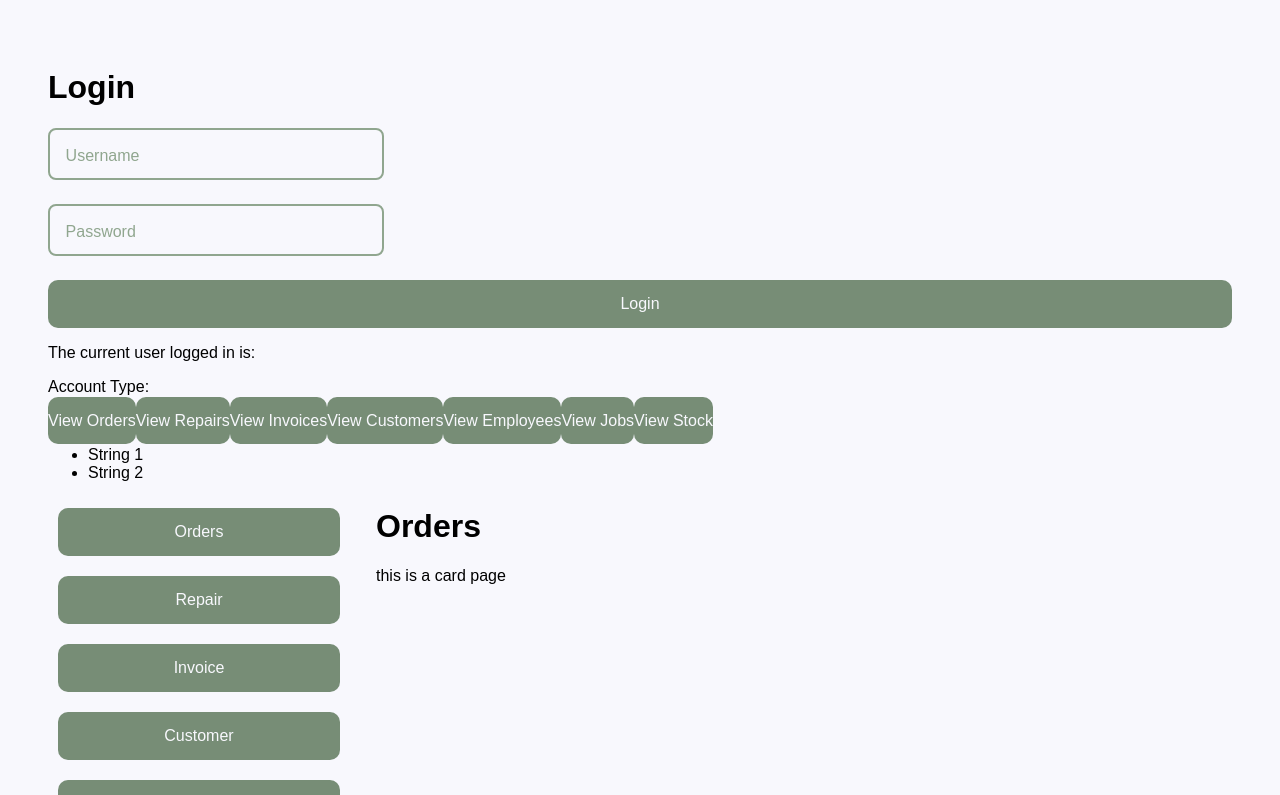
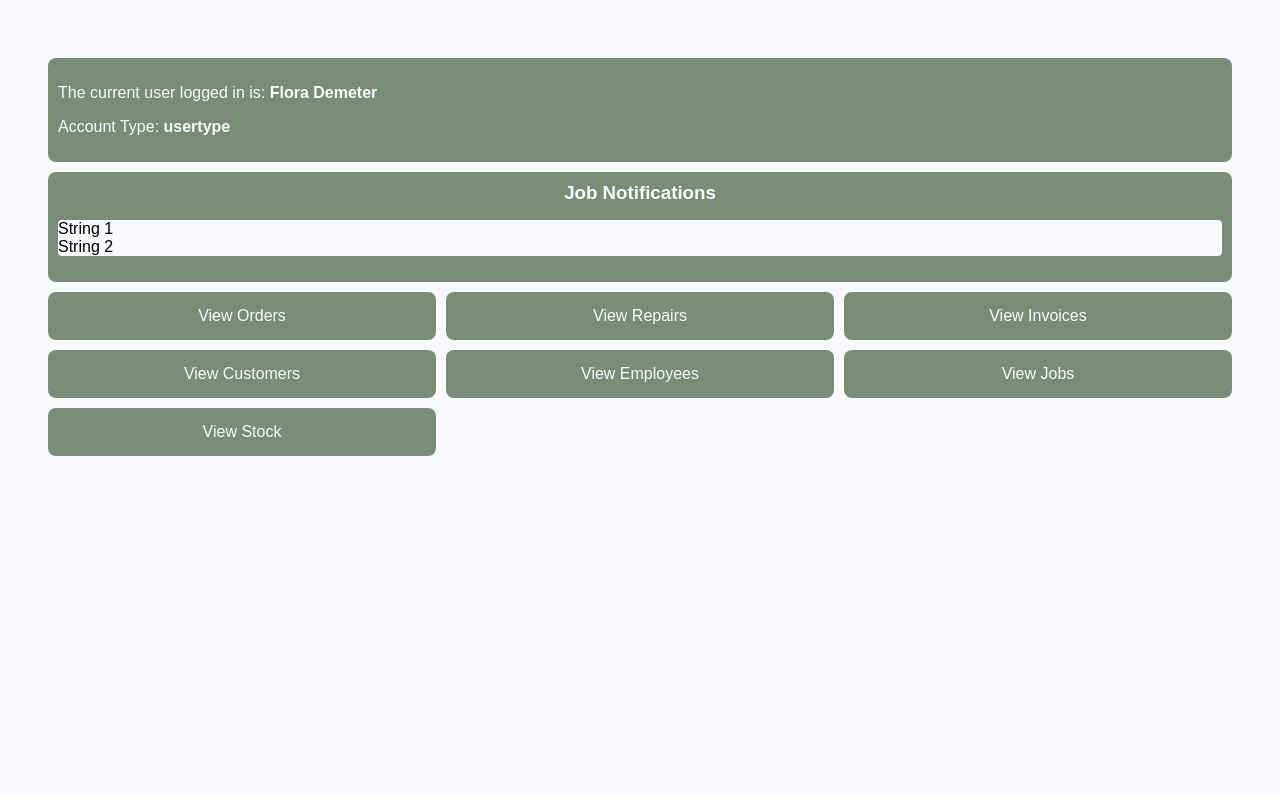
Before and after one commit to FloraDemeter/demeterbootsapp, a React (Create React App) app in the folder demeterbootsapp/: page /landing in a window 1280 px wide. Shown: the top 795 px of the page. Built offline with nearby package versions, Linux system fonts and the light colour scheme.

Commit message:
additional styling for landing and login. Set up routes for redirection

```diff
--- a/demeterbootsapp/package.json
+++ b/demeterbootsapp/package.json
@@ -13,7 +13,8 @@
     "@types/react-dom": "^19.0.3",
     "react": "^19.0.0",
     "react-dom": "^19.0.0",
-    "react-scripts": "5.0.1",
+    "react-router-dom": "^7.2.0",
+    "react-scripts": "^5.0.1",
     "typescript": "^4.9.5",
     "web-vitals": "^2.1.4"
   },
--- /dev/null
+++ b/demeterbootsapp/src/App.tsx
@@ -0,0 +1,30 @@
+import React from 'react';
+import { useEffect}  from 'react';
+import ReactDOM from 'react-dom/client';
+import { BrowserRouter as Router, Routes, Route, Navigate} from 'react-router-dom';
+import { useLocation } from 'react-router-dom';
+import MainTemplate from './maintemplate';
+import Landing from './landing';
+import Login from './login';
+
+const App: React.FC = () => {
+    const currentLocation = useLocation();
+
+    useEffect(() => {
+        if (currentLocation.pathname === '/') {
+            document.body.style.backgroundColor = "#90a68f"
+        } else {
+            document.body.style.backgroundColor = "#F8F8FD"
+        }
+    })
+
+    return (
+            <Routes>
+                <Route path="/" element={<Login />} />
+                <Route path="/landing" element={<Landing username="Flora Demeter" usertype="Administrator" />} />
+                <Route path="/:contentType" element={<MainTemplate />} />
+            </Routes>
+    );
+};
+
+export default App;
--- a/demeterbootsapp/src/index.tsx
+++ b/demeterbootsapp/src/index.tsx
@@ -1,16 +1,17 @@
 import React from 'react';
 import ReactDOM from 'react-dom/client';
-import MainTemplate from './maintemplate';
-import Landing from './landing';
-import Login from './login';
+import App from './App';
+import './styling/maincontent.scss';
+import './styling/components/components.scss';
+import { BrowserRouter as Router } from 'react-router-dom';
 
 const root = ReactDOM.createRoot(
   document.getElementById('root') as HTMLElement
 );
 root.render(
   <React.StrictMode>
-    <Login />
-    <Landing/>
-    <MainTemplate />
+    <Router>
+      <App />
+    </Router>
   </React.StrictMode>
 );
--- a/demeterbootsapp/src/landing.tsx
+++ b/demeterbootsapp/src/landing.tsx
@@ -1,16 +1,26 @@
 import React from 'react';
 import { RedirectButton } from './components/button';
 import List from './components/list';
+import './styling/components/components.scss'
 
-const Landing: React.FC = () => {
+interface LandingProps {
+    username: string;
+    usertype: string;
+}
+
+const Landing: React.FC<LandingProps> = ({username, usertype}) => {
     return (
         <div className="landing">
             <div className="userinfo">
-                <p>The current user logged in is:</p>
-                <p>Account Type:</p>
+                <p>The current user logged in is:&nbsp;<span>{username}</span></p>
+                <p>Account Type:&nbsp;<span>usertype</span></p>
+            </div>
+            <div className="jobNotifs">
+                <h3>Job Notifications</h3>
+                <List data={["String 1", "String 2"]} />
             </div>
             <div className="buttons">
-                <RedirectButton href="/orders">View Orders</RedirectButton>
+                <RedirectButton href="/order">View Orders</RedirectButton>
                 <RedirectButton href="/repair">View Repairs</RedirectButton>
                 <RedirectButton href="/invoice">View Invoices</RedirectButton>
                 <RedirectButton href="/customer">View Customers</RedirectButton>
@@ -18,9 +28,6 @@ const Landing: React.FC = () => {
                 <RedirectButton href="/jobs">View Jobs</RedirectButton>
                 <RedirectButton href="/stock">View Stock</RedirectButton>
             </div>
-            <div className="jobNotifs">
-                <List data={["String 1", "String 2"]} />
-            </div>
         </div>
     );
 };
--- a/demeterbootsapp/src/login.tsx
+++ b/demeterbootsapp/src/login.tsx
@@ -1,12 +1,19 @@
 import React from "react";
+import { useNavigate } from "react-router-dom";
 import TextField from "./components/textfield";
 import { Button } from "./components/button";
 
 const Login: React.FC = () => {
+    const navigate = useNavigate();
+
+    const handleLogin = (e: React.FormEvent) => {
+        e.preventDefault();
+        navigate("/landing");
+    }
     return (
-        <div>
+        <div className="login">
             <h1>Login</h1>
-            <form>
+            <form onSubmit={handleLogin}>
                 <TextField label="Username" />
                 <TextField label="Password" type="password" />
                 <Button variant="primary" type="submit" >Login</Button>
--- a/demeterbootsapp/src/maintemplate.tsx
+++ b/demeterbootsapp/src/maintemplate.tsx
@@ -1,16 +1,32 @@
-import React from 'react';
-import "./styling/components/components.scss";
-import "./styling/maincontent.scss";
-import SideMenu from './sidemenu';
-import Content from './content';
+import React from "react";
+import { useParams, useSearchParams, Navigate } from "react-router-dom";
+import SideMenu from "./sidemenu";
+import Content from "./content";
 
-function MainTemplate() {
-  return (
-    <div className="main">
-      <SideMenu />
-      <Content type="card" content="order" data={[]}/>
-    </div>
-  );
-}
+// Define allowed content types
+type ContentType = "order" | "repair" | "invoice" | "customer" | "employee" | "jobs" | "stock";
+
+const MainTemplate: React.FC = () => {
+    const { contentType } = useParams<{ contentType?: string }>();
+    const [searchParams] = useSearchParams();
+
+    // Ensure contentType is valid
+    const validContentTypes: ContentType[] = ["order", "repair", "invoice", "customer", "employee", "jobs", "stock"];
+
+    if (!contentType || !validContentTypes.includes(contentType as ContentType)) {
+        return <Navigate to="/landing" replace />;
+    }
+
+    // Determine view type
+    const viewParam = searchParams.get("view");
+    const contentTypeView = viewParam ? "card" : "list";
+
+    return (
+        <div className="main">
+            <SideMenu />
+            <Content type={contentTypeView} content={contentType as ContentType} data={[]} />
+        </div>
+    );
+};
 
 export default MainTemplate;
--- a/demeterbootsapp/src/sidemenu.tsx
+++ b/demeterbootsapp/src/sidemenu.tsx
@@ -7,13 +7,13 @@ const SideMenu: React.FC = () => {
     return (
         <div className="side-menu">
             <RedirectButton href="/orders" variant="primary">Orders</RedirectButton>
-            <RedirectButton href="/repairs" variant="primary">Repair</RedirectButton>
+            <RedirectButton href="/repair" variant="primary">Repair</RedirectButton>
             <RedirectButton href="/invoice" variant="primary">Invoice</RedirectButton>
             <RedirectButton href="/customer" variant="primary">Customer</RedirectButton>
             <RedirectButton href="/employee" variant="primary">Employee</RedirectButton>
             <RedirectButton href="/stock" variant="primary">Stock</RedirectButton>
             <RedirectButton href="/jobs" variant="primary">Jobs</RedirectButton>
-            <RedirectButton href="/" variant="primary">Return to landing</RedirectButton>
+            <RedirectButton href="/landing" variant="primary">Return to landing</RedirectButton>
         </div>
     );
 };
--- a/demeterbootsapp/src/styling/components/components.scss
+++ b/demeterbootsapp/src/styling/components/components.scss
@@ -42,7 +42,7 @@
         border: 1px solid $border;
         background: $background;
         transition: background 0.3s, border-color 0.3s, box-shadow 0.2s;
-        border-radius: 7px;
+        border-radius: $border-radius-size;
         vertical-align: middle;
 
         &:after {
@@ -152,8 +152,8 @@
     .txt-val {
       width: 100%;
       border: 2px solid $primary-light;
-      border-radius: 8px;
-      padding: 1.2rem 1rem 0.5rem;
+      border-radius: $border-radius-size;
+      padding: 1.2rem 0rem 0.5rem 1rem;
       font-size: 1.1rem;
       outline: none;
       background-color: $background-colour;
@@ -201,7 +201,7 @@
       width: 100%;
       border: 2px solid $primary-light;
       border-radius: 8px;
-      padding: 1.2rem 1rem 0.5rem;
+      padding: 1.2rem 0rem 0.5rem 1rem;
       font-size: 1.1rem;
       outline: none;
       background-color: $background-colour;
--- a/demeterbootsapp/src/styling/maincontent.scss
+++ b/demeterbootsapp/src/styling/maincontent.scss
@@ -3,7 +3,6 @@
 body {
     font-family: $font;
     padding: 2em;
-    background-color: $background-colour;
     margin: 1em;
 }
 
@@ -31,3 +30,62 @@ body {
         margin-top: 0;
     }
 }
+
+.landing {
+
+    .userinfo {
+        background-color: $primary-dark;
+        color: $background-colour;
+        padding: 10px;
+        margin: 10px 0;
+        border-radius: $border-radius-size;
+
+        span {
+            font-weight: bold;
+            text-align: right;
+        }
+    }
+
+    .jobNotifs {
+        background-color: $primary-dark;
+        border-radius: $border-radius-size;
+        padding: 10px;
+        margin: 10px 0;
+
+        h3 {
+            color: $background-colour;
+            text-align: center;
+            margin:0;
+        }
+
+        ul {
+            background-color: $background-colour;
+            border-radius: 4px;
+            list-style: none;
+            padding-left: 0px;
+        }
+    }
+
+    .buttons {
+        display: grid;
+        grid-template-columns: repeat(3, 1fr);
+        gap: 10px;
+    }
+}
+
+.login {
+    background-color: $background-colour;
+    border-radius: $border-radius-size;
+    padding: 1em;
+
+    h1{
+        color: $primary-dark;
+        text-align: center;
+    }
+
+    .txt-fld {
+        margin: 1.5rem auto;
+    }
+
+
+}
--- a/demeterbootsapp/src/styling/partials/_variables.scss
+++ b/demeterbootsapp/src/styling/partials/_variables.scss
@@ -16,7 +16,7 @@ $font-colour-primary: $background-colour;
 $font-colour-secondary: $primary-dark;
 
 //border
-$border-radius-size: 10px;
+$border-radius-size: 8px;
 
 //checkbox styling
 $active: $primary-dark;
```
Also changed, not shown: 1 other file (tests, documents, lock files or other folders).
